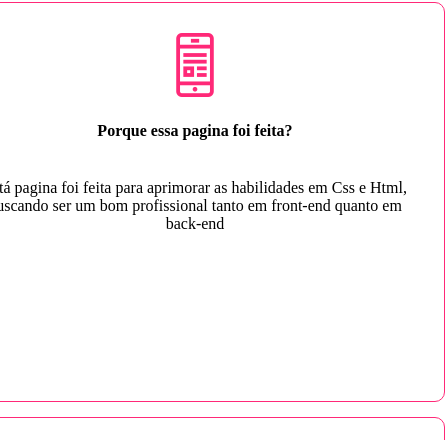
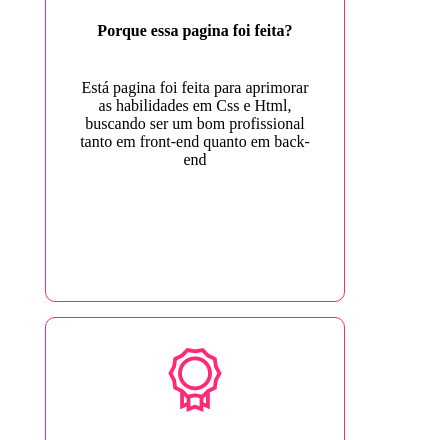
Before and after one commit to Fagner-c/Landing-Page, a plain HTML site: page index.html in a window 390 px wide. Shown: the part 660-1100 px from the top of the page, 445 px wide, since content can reach past the window. Drawn offline with Linux system fonts and the light colour scheme; a web font is replaced by a local one.

Commit message:
Update estilizacao.css

```diff
--- a/estilizacao.css
+++ b/estilizacao.css
@@ -359,3 +359,24 @@ body{
     display: none;
 }
 }
+@media screen and (max-width: 460px) {
+.cabecalho{
+    display: none;
+}
+.secao2-conteudo section{
+    text-align: center;
+    height: 400px;
+    width: 300px;
+    border: 1px solid #FF2978;
+    border-radius: 10px;
+    padding: 30px;
+}
+.secao2-conteudo section:hover{
+    text-align: center;
+    height: 400px;
+    width: 300px;
+    border: 1px solid #FF2978;
+    border-radius: 10px;
+    padding: 30px;
+}
+}
```
